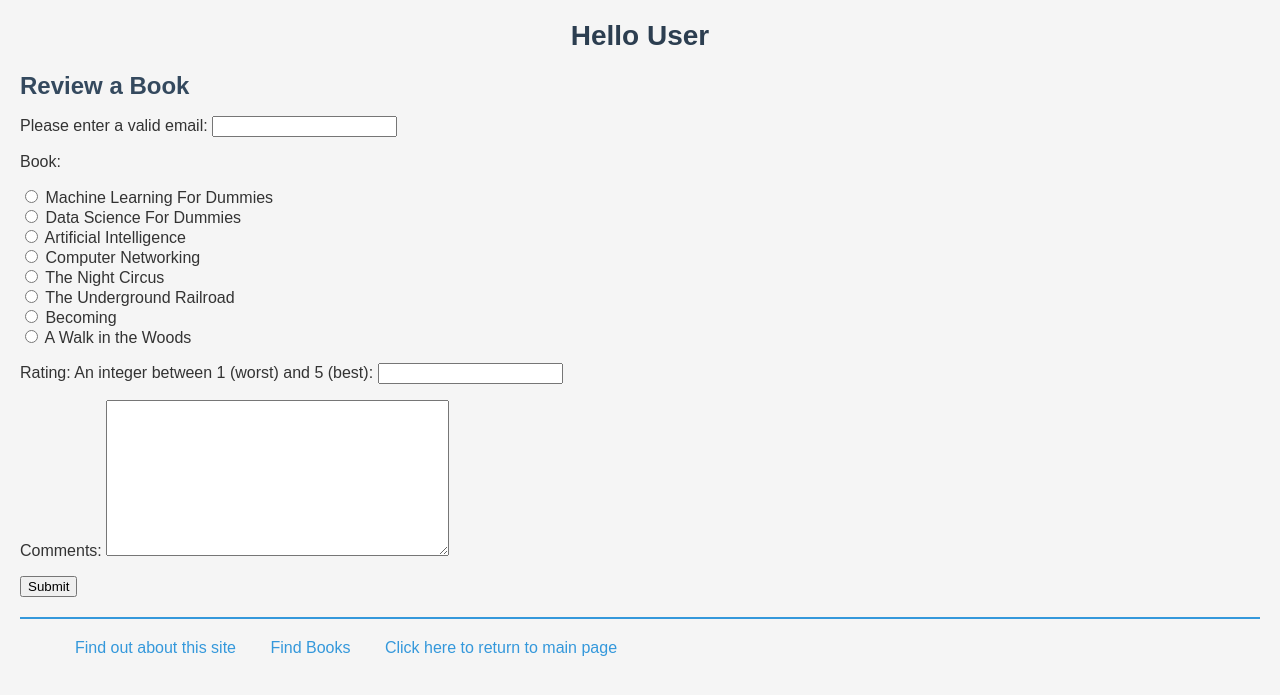
After one commit to git-amcelo/mysiteF25, a Django app: page /myapp/review/ in a window 1280 px wide. The commit adds this page. Shown: the top 695 px of the page. Run offline with Django 4.2, Linux system fonts and the light colour scheme; data comes from the database, SQL or seed files in the repository.

Commit message:
Complete Lab 8 tasks

```diff
--- a/myapp/admin.py
+++ b/myapp/admin.py
@@ -1,8 +1,9 @@
 from django.contrib import admin
-from .models import Publisher, Book, Member, Order
+from .models import Publisher, Book, Member, Order, Review
 
 # Register your models here.
 admin.site.register(Publisher)
 admin.site.register(Book)
 admin.site.register(Member)
 admin.site.register(Order)
+admin.site.register(Review)
--- a/myapp/forms.py
+++ b/myapp/forms.py
@@ -1,12 +1,12 @@
 from django import forms
-from .models import Book
+from .models import Book, Order, Review
 
 class FeedbackForm(forms.Form):
     FEEDBACK_CHOICES = [
         ('B', 'Borrow'),
         ('P', 'Purchase'),
     ]
-    feedback = forms.ChoiceField(choices=FEEDBACK_CHOICES)
+    feedback = forms.MultipleChoiceField(choices=FEEDBACK_CHOICES, widget=forms.CheckboxSelectMultiple)
 
 class SearchForm(forms.Form):
     name = forms.CharField(label='Your Name', required=False)
@@ -17,3 +17,21 @@ class SearchForm(forms.Form):
         label='Select a category:'
     )
     max_price = forms.IntegerField(label='Maximum Price', min_value=0, required=True)
+
+class OrderForm(forms.ModelForm):
+    class Meta:
+        model = Order
+        fields = ['books', 'member', 'order_type']
+        widgets = {'books': forms.CheckboxSelectMultiple(),
+                   'order_type':forms.RadioSelect}
+        labels = {'member': u'Member name', }
+
+class ReviewForm(forms.ModelForm):
+    class Meta:
+        model = Review
+        fields = ['reviewer', 'book', 'rating', 'comments']
+        widgets = {'book': forms.RadioSelect()}
+        labels = {
+            'reviewer': 'Please enter a valid email',
+            'rating': 'Rating: An integer between 1 (worst) and 5 (best)',
+        }
--- a/myapp/models.py
+++ b/myapp/models.py
@@ -29,6 +29,7 @@ class Book(models.Model):
     num_pages = models.PositiveIntegerField(default=100)
     price = models.DecimalField(max_digits=10, decimal_places=2)
     description = models.TextField(blank=True)
+    num_reviews = models.PositiveIntegerField(default=0)
 
     publisher = models.ForeignKey(Publisher, related_name='books', on_delete=models.CASCADE)
 
@@ -76,3 +77,15 @@ class Order(models.Model):
 
     def total_items(self):
         return self.books.count()
+
+
+# e. Review Model
+class Review(models.Model):
+    reviewer = models.EmailField()
+    book = models.ForeignKey(Book, on_delete=models.CASCADE)
+    rating = models.PositiveIntegerField()
+    comments = models.TextField(blank=True, null=True)
+    date = models.DateField(default=timezone.now)
+
+    def __str__(self):
+        return f"Review for {self.book.title} by {self.reviewer}"
--- a/myapp/templates/myapp/base.html
+++ b/myapp/templates/myapp/base.html
@@ -16,6 +16,7 @@
         <div>
             <ul>
                 <li class="hbar1"><a href="/myapp/about/">Find out about this site</a></li>
+                <li class="hbar1"><a href="{% url 'myapp:findbooks' %}">Find Books</a></li>
                 <li class="hbar1"><a href = "{% url 'myapp:index' %}">Click here to return to main page</a><br/></li>
             </ul>
         </div>
--- a/myapp/templates/myapp/index.html
+++ b/myapp/templates/myapp/index.html
@@ -16,4 +16,6 @@
     {% else %}
         <strong>There are no available books!</strong>
     {% endif %}
+    <p><a href="{% url 'myapp:place_order' %}">Place an Order</a></p>
+    <p><a href="{% url 'myapp:review' %}">Review a Book</a></p>
 {% endblock %}
--- /dev/null
+++ b/myapp/templates/myapp/review.html
@@ -0,0 +1,15 @@
+{% extends 'myapp/base.html' %}
+
+{% block title %}Review a Book{% endblock %}
+
+{% block body_block %}
+    <h2>Review a Book</h2>
+    {% if error_message %}
+        <p style="color: red;"><strong>{{ error_message }}</strong></p>
+    {% endif %}
+    <form action="{% url 'myapp:review' %}" method="post">
+        {% csrf_token %}
+        {{ form.as_p }}
+        <input type="submit" value="Submit">
+    </form>
+{% endblock %}
--- a/myapp/urls.py
+++ b/myapp/urls.py
@@ -9,4 +9,6 @@ urlpatterns = [
     path('<int:book_id>/', views.detail, name='detail'),
     path('feedback/', views.getFeedback, name='feedback1'),
     path('findbooks/', views.findbooks, name='findbooks'),
+    path('place_order/', views.place_order, name='place_order'),
+    path('review/', views.review, name='review'),
 ]
--- a/myapp/views.py
+++ b/myapp/views.py
@@ -1,8 +1,8 @@
 # Import necessary classes
 from django.http import HttpResponse
-from django.shortcuts import render, get_object_or_404
-from .models import Publisher, Book, Member, Order
-from .forms import FeedbackForm, SearchForm
+from django.shortcuts import render, get_object_or_404, redirect
+from .models import Publisher, Book, Member, Order, Review
+from .forms import FeedbackForm, SearchForm, OrderForm, ReviewForm
 
 # Create your views here.
 
@@ -30,11 +30,15 @@ def getFeedback(request):
     if request.method == 'POST':
         form = FeedbackForm(request.POST)
         if form.is_valid():
-            feedback = form.cleaned_data['feedback']
-            if feedback == 'B':
-                choice = ' to borrow books.'
-            elif feedback == 'P':
-                choice = ' to purchase books.'
+            feedbacks = form.cleaned_data['feedback']
+            choice_parts = []
+            if 'B' in feedbacks:
+                choice_parts.append('to borrow books')
+            if 'P' in feedbacks:
+                choice_parts.append('to purchase books')
+
+            if choice_parts:
+                choice = ' ' + ' and '.join(choice_parts) + '.'
             else:
                 choice = ' None.'
             return render(request, 'myapp/fb_results.html', {'choice':choice})
@@ -64,3 +68,49 @@ def findbooks(request):
     else:
         form = SearchForm()
         return render(request, 'myapp/findbooks.html', {'form': form})
+
+def place_order(request):
+    if request.method == 'POST':
+        form = OrderForm(request.POST)
+        if form.is_valid():
+            books = form.cleaned_data['books']
+            order = form.save(commit=False)
+            member = order.member
+            type = order.order_type
+            order.save()
+            form.save_m2m()
+            if type == 1:
+                for b in order.books.all():
+                    member.borrowed_books.add(b)
+            return render(request, 'myapp/order_response.html', {'books': books, 'order':order})
+        else:
+            return render(request, 'myapp/placeorder.html', {'form':form})
+    else:
+        form = OrderForm()
+        return render(request, 'myapp/placeorder.html', {'form':form})
+
+def review(request):
+    if request.method == 'POST':
+        form = ReviewForm(request.POST)
+        if form.is_valid():
+            rating = form.cleaned_data['rating']
+            if rating >= 1 and rating <= 5:
+                # new Review object is created based on the information submitted and stored in the db
+                review_obj = form.save()
+                # the num_reviews field of the specified book is incremented by 1 and the updated value is saved in the db.
+                book = review_obj.book
+                book.num_reviews += 1
+                book.save()
+                # the user is redirected to the main (index.html) page.
+                return redirect('myapp:index')
+            else:
+                # Redisplay the form with the message: ‘You must enter a rating between 1 and 5!’
+                return render(request, 'myapp/review.html', {
+                    'form': form,
+                    'error_message': 'You must enter a rating between 1 and 5!'
+                })
+        else:
+            return render(request, 'myapp/review.html', {'form': form})
+    else:
+        form = ReviewForm()
+        return render(request, 'myapp/review.html', {'form': form})
```
Also changed, not shown: myapp/templates/myapp/order_response.html (added, +15 -0 lines), myapp/templates/myapp/placeorder.html (added, +12 -0 lines), myapp/migrations/0004_book_num_reviews_review.py (added).
